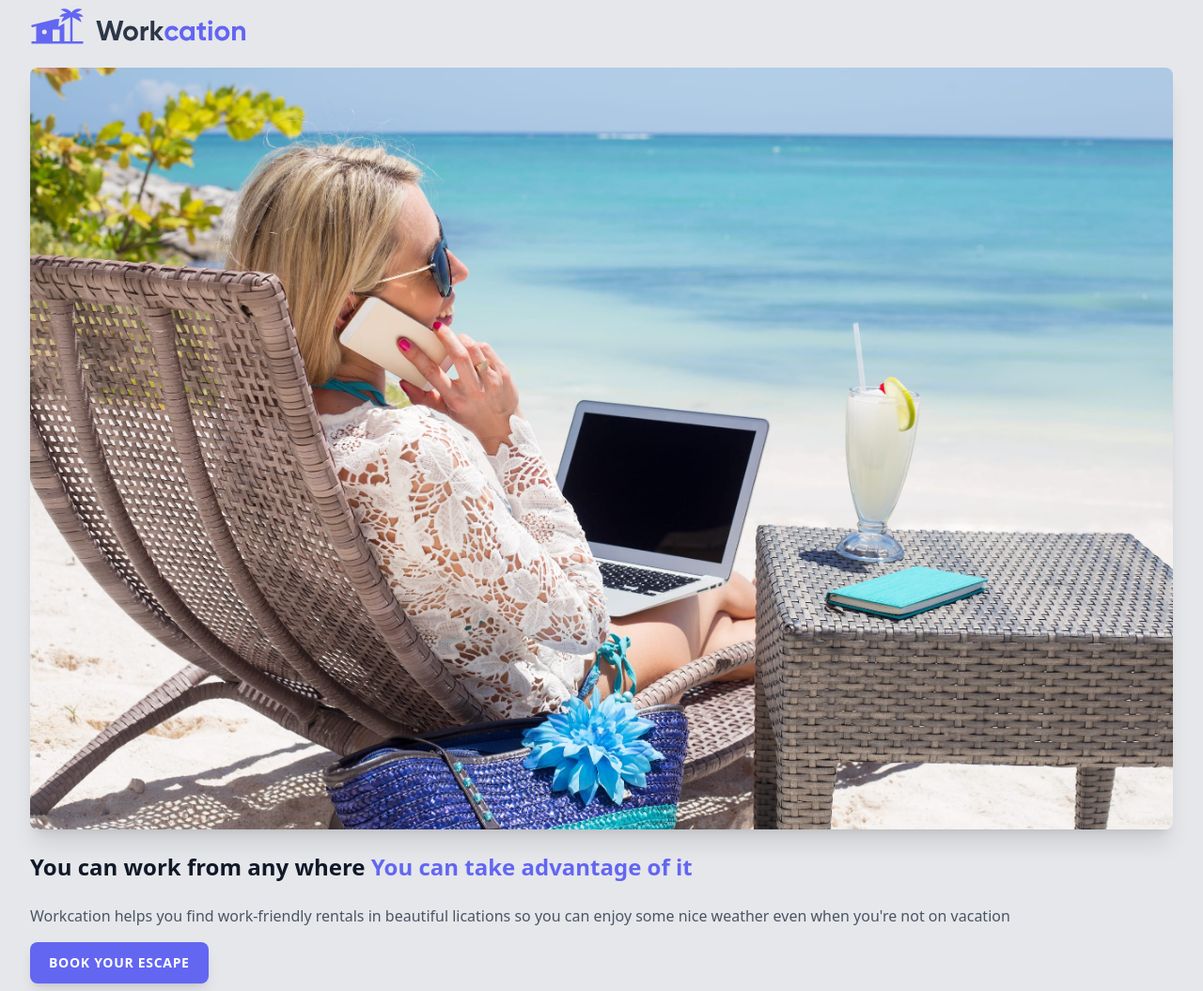
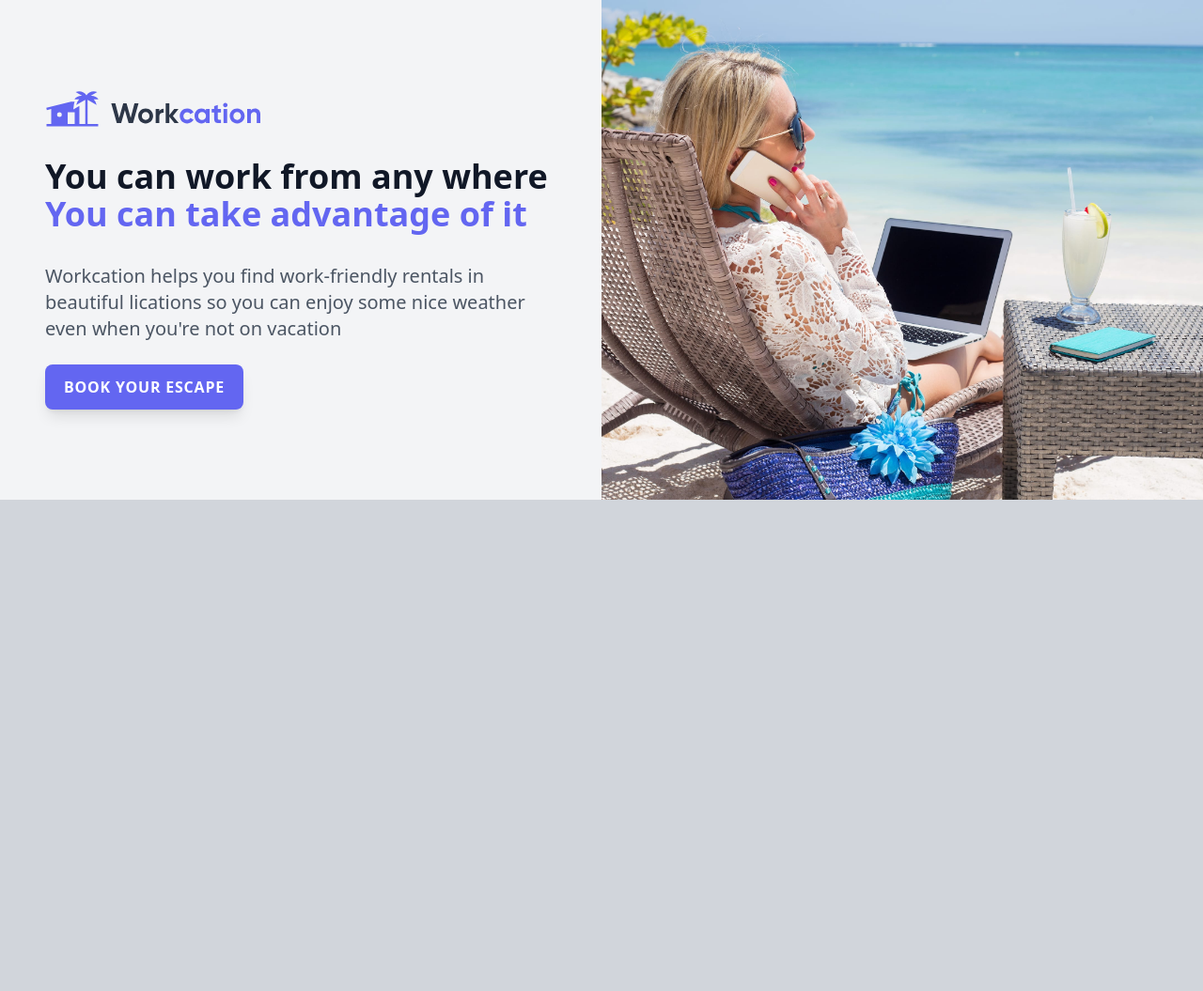
Before and after one commit to gasanashema/TG-Tailwind-CSS, a website: page Setting Up Tailwindcss - 01/index.html in a window 1280 px wide. Shown: the whole page at 94% size. After the commit the page ends 800 px from the top, so only its background shows below. Drawn offline with Linux system fonts and the light colour scheme.

Commit message:
state variants

```diff
--- a/Setting Up Tailwindcss - 01/index.html
+++ b/Setting Up Tailwindcss - 01/index.html
@@ -6,18 +6,27 @@
     <title>Document</title>
     <link rel="stylesheet" href="dist/output.css">
 </head>
-<body class="bg-gray-200">
-    <div class="container px-8 py-2">
-        <img class="h-10" src="img/logo.svg" alt="">
-        <img src="img/beach-work.jpg" class="mt-6 rounded-lg shadow-xl" alt="">
-        <h1 class="mt-6 text-2xl font-bold text-gray-900">You can work from any where <span class="text-indigo-500">You can take advantage of it</span></h1>
-        <p class="mt-6 text-gray-600">
-            Workcation helps you find work-friendly rentals in beautiful lications so you can enjoy some nice weather even when you're not on vacation
-        </p>
-        <div class="mt-4">
-            <a class="inline-block px-5 py-3 shadow-lg bg-indigo-500 text-white rounded-lg uppercase tracking-wider font-semibold text-sm" href="#">Book your escape</a>
+<body class="bg-gray-300">
+    <div class="bg-gray-100 grid lg:grid-cols-2 2xl:grid-cols-5">
+        <div class="max-w-md lg:max-w-full mx-auto px-8 py-20 sm:max-w-xl lg:px-12 lg:py-24  xl:mr-0 2xl:col-span-2">
+            <div class="xl:max-w-xl">
+                    <img class="h-10" src="img/logo.svg" alt="">
+                <img src="img/beach-work.jpg" class="mt-6 rounded-lg shadow-xl sm:mt-8 sm:h-64 sm:w-full sm:object-cover object-center lg:hidden" alt="">
+                <h1 class="mt-6 text-2xl font-bold text-gray-900 sm:mt-8 sm:text-4xl lg:text-3xl xl:text-4xl">You can work from any where <br class="hidden lg:inline"> <span class="text-indigo-500">You can take advantage of it</span></h1>
+                <p class="mt-6 text-gray-600 sm:mt-8 sm:text-xl">
+                    Workcation helps you find work-friendly rentals in beautiful lications so you can enjoy some nice weather even when you're not on vacation
+                </p>
+                <div class="mt-4 sm:mt-6">
+                    <a class="inline-block px-5 py-3 shadow-lg bg-indigo-500 hover:bg-indigo-400 transform hover:-translate-y-0.5 transition text-white rounded-lg uppercase tracking-wider font-semibold text-sm sm:text-base focus:outline-none focus:ring focus:ring-offset-2 focus:ring-indigo-500 focus:ring-opacity-50 active:bg-indigo-600" href="#">Book your escape</a>
+                </div>
+            </div>
+
+        </div>
+        <div class="hidden relative lg:block 2xl:col-span-3">
+            <img class="absolute inset-0 w-full h-full object-cover object-center" src="img/beach-work.jpg" alt="">
         </div>
     </div>
 
+
 </body>
 </html>
--- a/Setting Up Tailwindcss - 01/tailwind.config.js
+++ b/Setting Up Tailwindcss - 01/tailwind.config.js
@@ -5,7 +5,10 @@ module.exports = {
 
   ],
   theme: {
-    extend: {},
+
+    extend: {
+      backgroundColor:['active'],
+    },
   },
   plugins: [],
 }
```
Also changed, not shown: Setting Up Tailwindcss - 01/dist/output.css.
